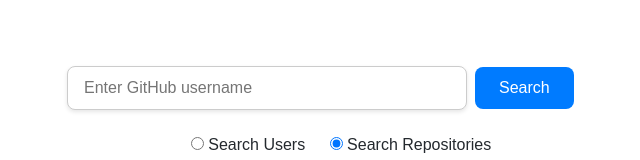
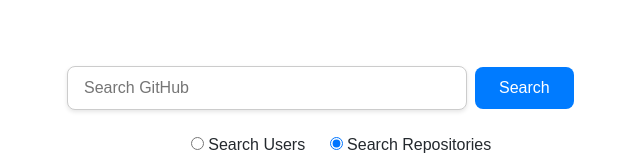
Before and after one commit to skewgod/github-search, a Vue app: page / in a window 1280 px wide. Shown: the top 160 px of the page, without its empty margins (289-929 px from the left). Built offline with nearby package versions, Linux system fonts and the light colour scheme.

Commit message:
changed search text

```diff
--- a/src/components/SearchBar.vue
+++ b/src/components/SearchBar.vue
@@ -4,7 +4,7 @@
       v-model="username"
       @keyup.enter="triggerSearch"
       type="text"
-      placeholder="Enter GitHub username"
+      placeholder="Search GitHub"
       class="search-input"
     />
     <button @click="triggerSearch" class="search-button">Search</button>
```
